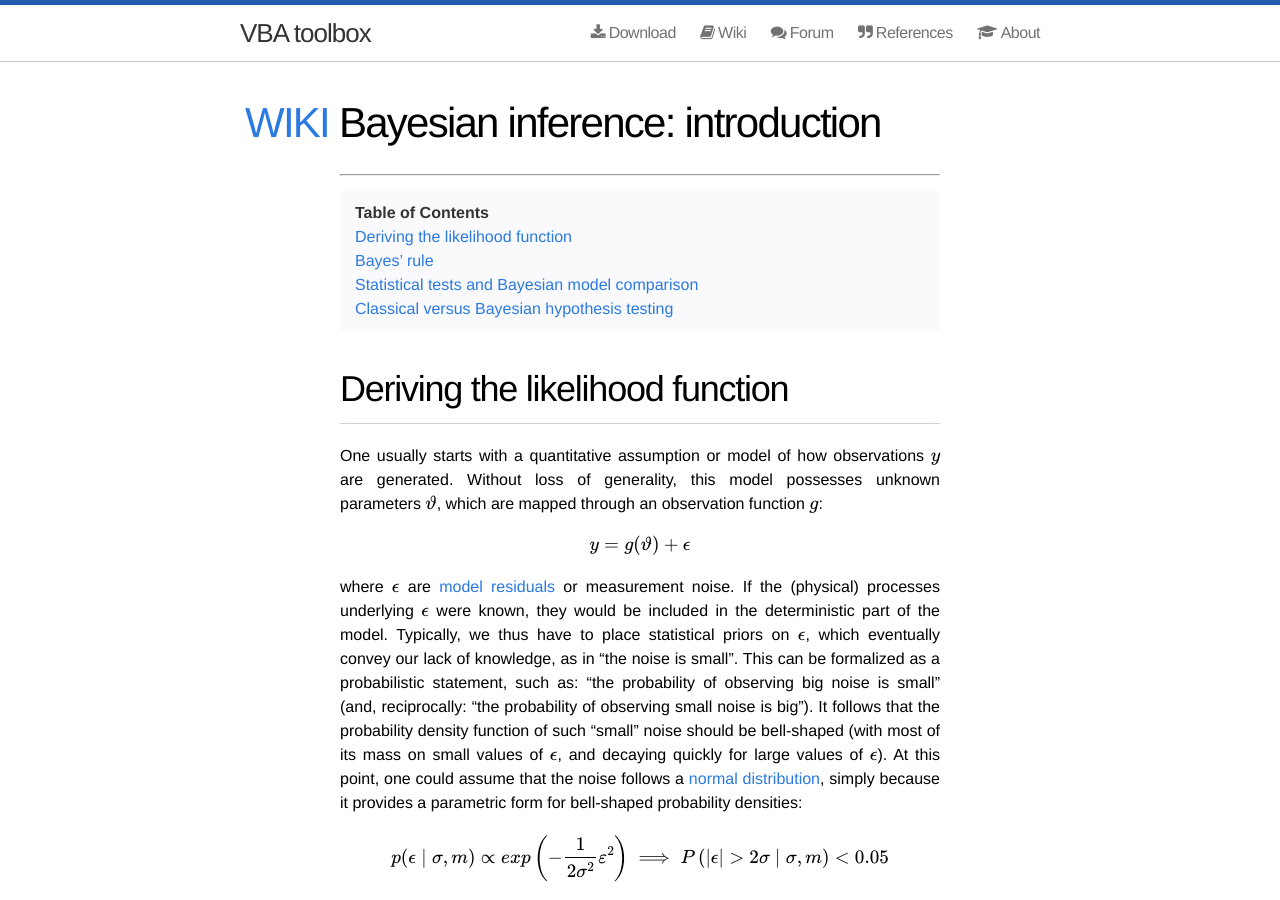
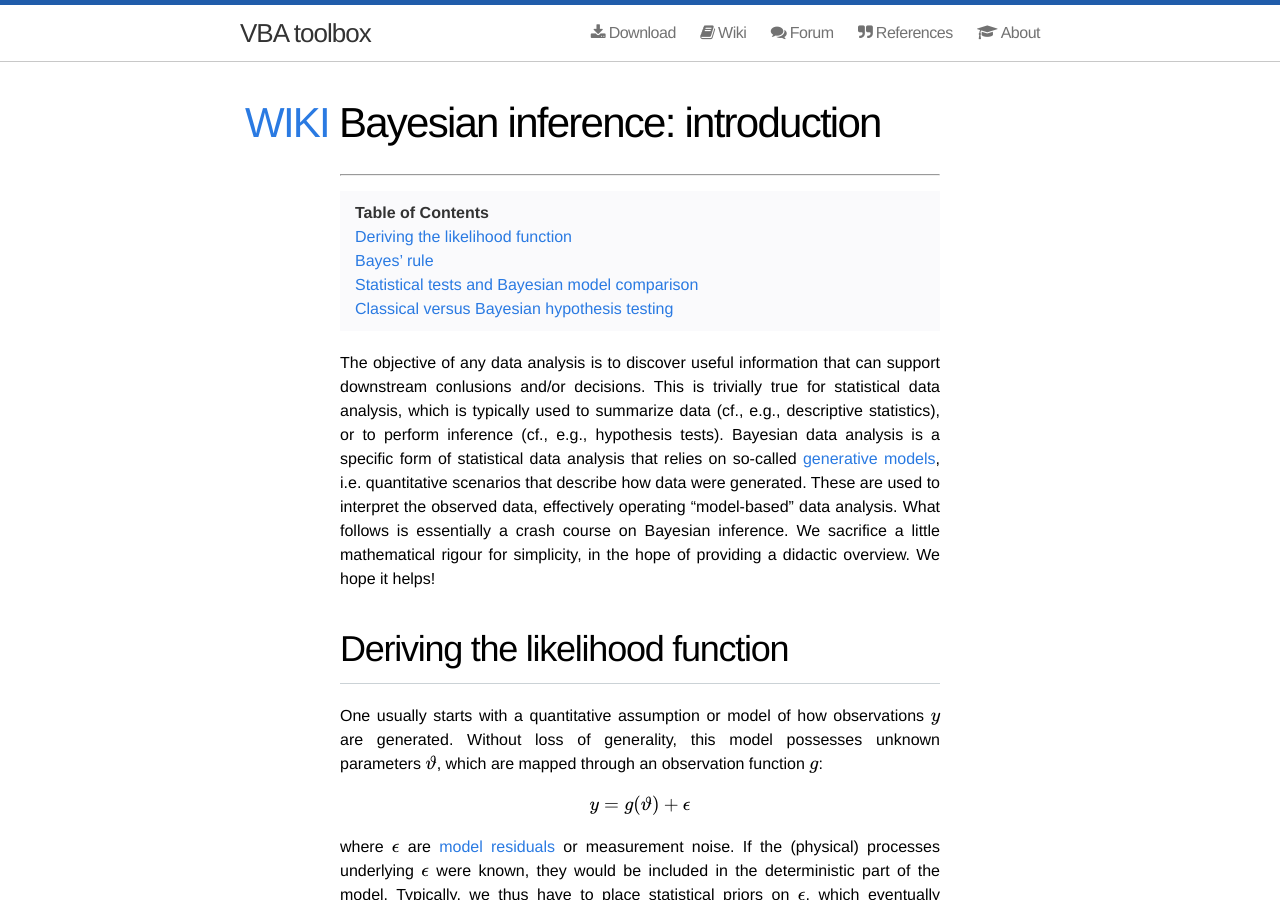
Before and after one commit to MBB-team/VBA-toolbox, a Jekyll site: the page built from _wiki/Bayesian-modelling-introduction.md, in a window 1280 px wide and 900 px high. Built offline with Jekyll 4.4.1, drawn with Linux system fonts in a browser that asks for light colours; nearby versions of some CDN libraries; formulas are drawn with MathJax 3.

Commit message:
Update Bayesian-modelling-introduction.md

```diff
--- a/_wiki/Bayesian-modelling-introduction.md
+++ b/_wiki/Bayesian-modelling-introduction.md
@@ -3,6 +3,9 @@
 ---
 * Will be replaced with the ToC, excluding the "Contents" header
 {:toc}
+
+The objective of any data analysis is to discover useful information that can support downstream conlusions and/or decisions. This is trivially true for statistical data analysis, which is typically used to summarize data (cf., e.g., descriptive statistics), or to perform inference (cf., e.g., hypothesis tests). Bayesian data analysis is a specific form of statistical data analysis that relies on so-called [generative models](https://en.wikipedia.org/wiki/Generative_model), i.e. quantitative scenarios that describe how data were generated. These are used to interpret the observed data, effectively operating "model-based" data analysis. What follows is essentially a crash course on Bayesian inference. We sacrifice a little mathematical rigour for simplicity, in the hope of providing a didactic overview. We hope it helps!
+
 
 # Deriving the likelihood function
 
```
